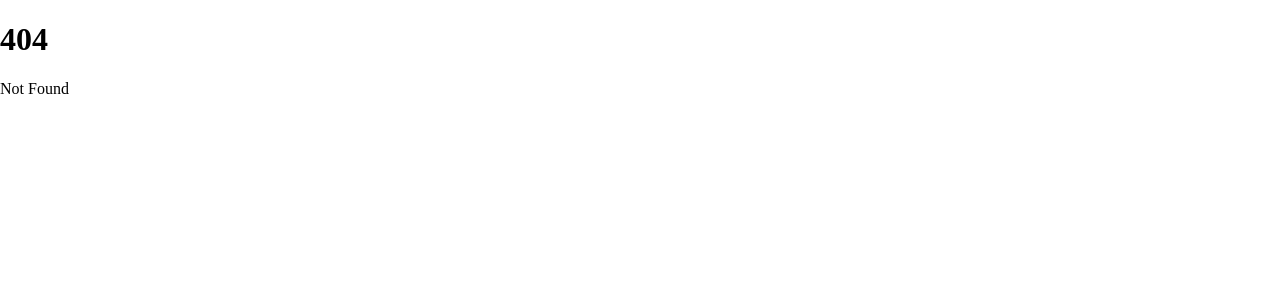
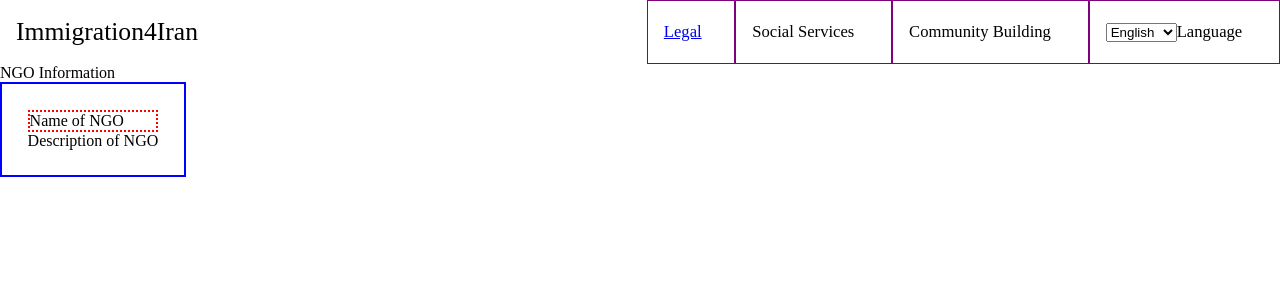
Before and after one commit to willdufault/immigration4iran, a SvelteKit app: page /NGOs in a window 1280 px wide. Before the commit this address had no page. Shown: the top 300 px of the page. Built offline with nearby package versions, Linux system fonts and the light colour scheme; some icons are missing.

Commit message:
added ngo page
added routing and example text for NGO information

```diff
--- a/src/routes/+page.svelte
+++ b/src/routes/+page.svelte
@@ -9,6 +9,7 @@
 		<p slot="body"> 2 </p>
 		<p slot="title"> This is the title of my block </p>
 	</TextBlock>
+	<a href="{base}/NGOs">NGOs</a>
 </main>
 <style>
 	*
@@ -30,4 +31,5 @@
 	import TextBlock from "./textBlock.svelte";
 	import {Dictionary} from "./dictionary.js";
 	let cur_lang =  Dictionary.currentLanguage;
+
 </script>
--- a/src/routes/legal/+page.svelte
+++ b/src/routes/NGOs/+page.svelte
@@ -1,7 +1,11 @@
 <main>
     <Header/>
-    here
-    <abc text="hi this is working"/>
+    <p> {component.title.getText()}</p>
+    <TextBlock>
+        <p slot="title"> {component.sample1title.getText()} </p>
+        <p slot="body"> {component.sample1body.getText()} </p>
+    </TextBlock>
+
 </main>
 
 <style>
@@ -15,8 +19,9 @@
 
 <script>
     import { base } from "$app/paths";
-    import abc from "./abc.svelte";
     import Header from "../header.svelte";
     import TextBlock from "../textBlock.svelte";
     import {Dictionary} from "../dictionary.js";
+    import {title} from "./ngoText.js";
+    import * as component from "./ngoText.js";
 </script>
--- /dev/null
+++ b/src/routes/NGOs/ngoText.js
@@ -0,0 +1,20 @@
+import {Dictionary} from "../dictionary.js";
+
+let langs = Dictionary.languages;
+
+let english = langs.English;
+let german = langs.German;
+let persian = langs.Persian;
+
+export let title = new Dictionary();
+
+title.setText(english, "NGO Information");
+title.setText(german,"NGO-Informationen");
+
+export let sample1title = new Dictionary();
+sample1title.setText(english, "Name of NGO");
+//probably don't want a translation for ngo names? unsure
+sample1title.setText(german,"NGO-Informationen");
+export let sample1body = new Dictionary();
+sample1body.setText(english, "Description of NGO")
+sample1body.setText(german, "German description of NGO")
--- a/src/routes/legal/abc.svelte
+++ b/src/routes/legal/abc.svelte
@@ -12,5 +12,5 @@
 </style>
 
 <script>
-    let text;
+    export let text;
 </script>
```
